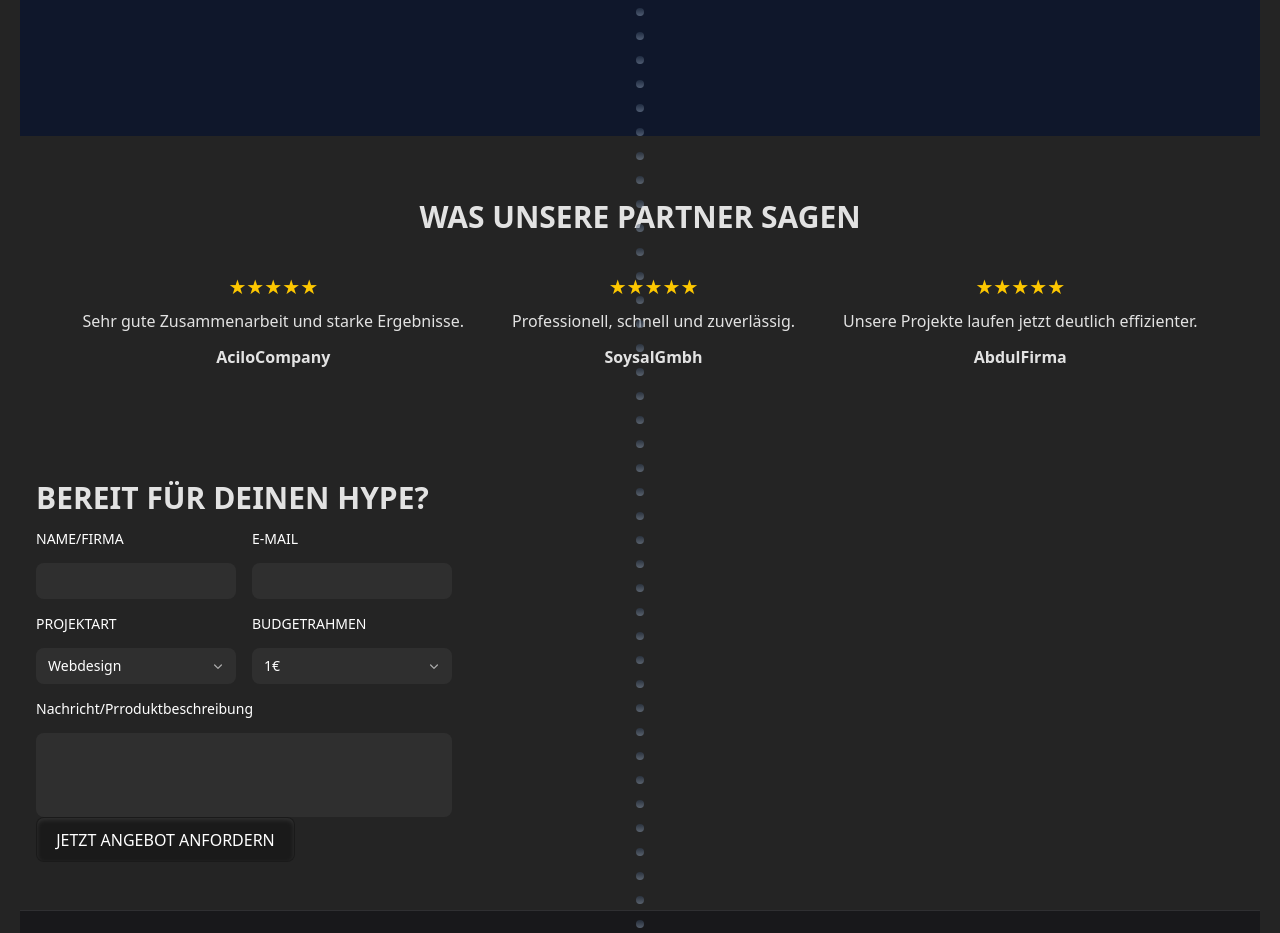
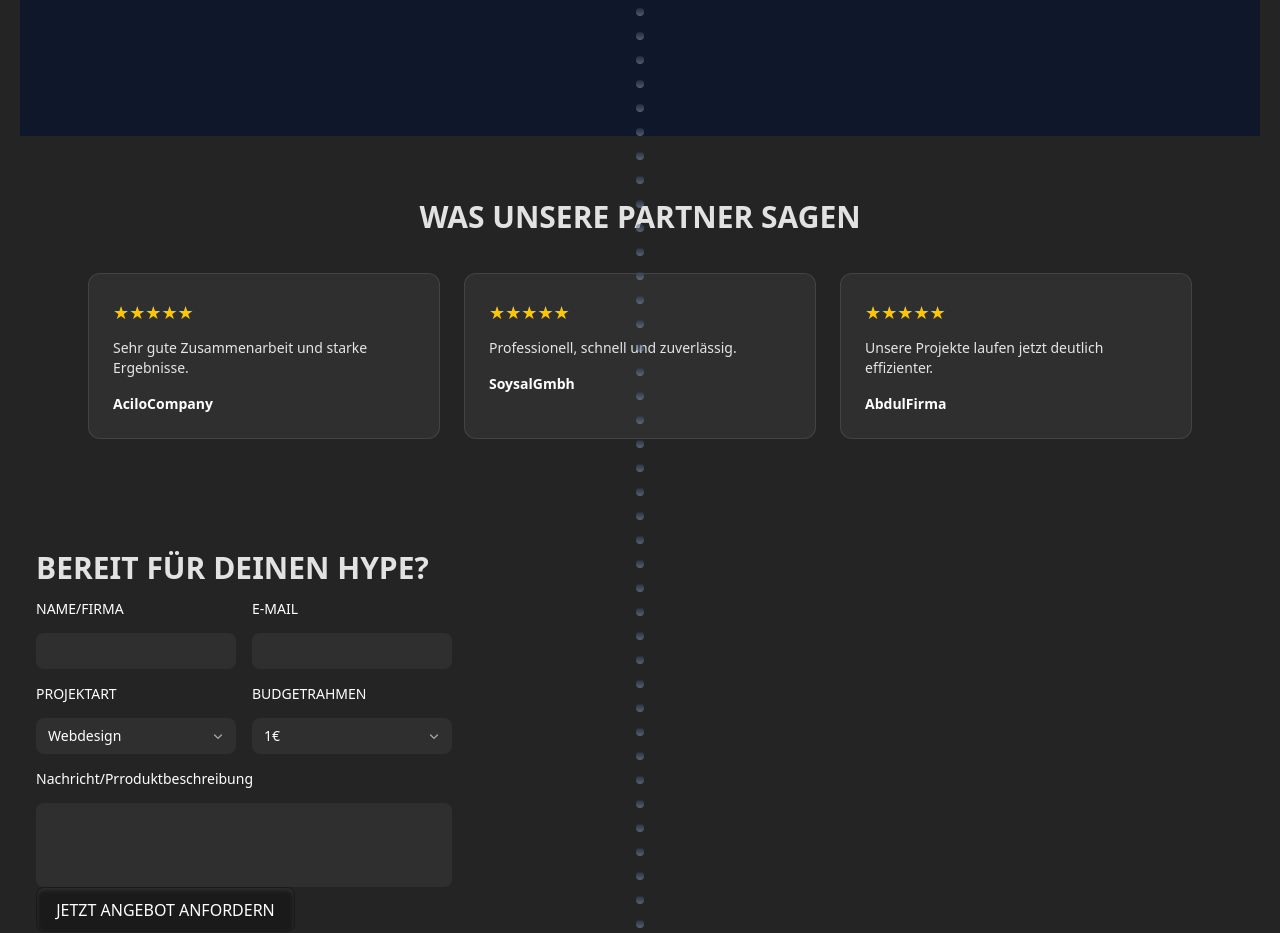
Before and after one commit to agwadabe/LandingPage-HYPE-BEYOND, a React (Vite) app in the folder HypeBeyond-LandingPage/: page / in a window 1280 px wide. Shown: the part 1560-2493 px from the top of the page. Built offline with nearby package versions, Linux system fonts and the light colour scheme.

Commit message:
Update UserRating from Acil-Aderbi

```diff
--- a/HypeBeyond-LandingPage/src/components/UserRating.jsx
+++ b/HypeBeyond-LandingPage/src/components/UserRating.jsx
@@ -1,25 +1,25 @@
 const UserRating = () => {
   return (
-    <section className="py-16 text-center">
+    <section className="mx-auto w-full max-w-6xl px-6 py-16 text-center">
       <h2 className="mb-10 text-3xl font-semibold">WAS UNSERE PARTNER SAGEN</h2>
 
-      <div className="flex justify-center gap-12">
-        <div>
-          <p className="text-xl text-yellow-400">★★★★★</p>
-          <p className="mt-2">Sehr gute Zusammenarbeit und starke Ergebnisse.</p>
-          <p className="mt-3 font-semibold">AciloCompany</p>
+      <div className="grid gap-6 md:grid-cols-3">
+        <div className="rounded-xl border border-white/10 bg-white/5 p-6 text-left">
+          <p className="text-lg text-yellow-400">★★★★★</p>
+          <p className="mt-3 text-sm text-neutral-200">Sehr gute Zusammenarbeit und starke Ergebnisse.</p>
+          <p className="mt-4 text-sm font-semibold text-white">AciloCompany</p>
         </div>
 
-        <div>
-          <p className="text-xl text-yellow-400">★★★★★</p>
-          <p className="mt-2">Professionell, schnell und zuverlässig.</p>
-          <p className="mt-3 font-semibold">SoysalGmbh</p>
+        <div className="rounded-xl border border-white/10 bg-white/5 p-6 text-left">
+          <p className="text-lg text-yellow-400">★★★★★</p>
+          <p className="mt-3 text-sm text-neutral-200">Professionell, schnell und zuverlässig.</p>
+          <p className="mt-4 text-sm font-semibold text-white">SoysalGmbh</p>
         </div>
 
-        <div>
-          <p className="text-xl text-yellow-400">★★★★★</p>
-          <p className="mt-2">Unsere Projekte laufen jetzt deutlich effizienter.</p>
-          <p className="mt-3 font-semibold">AbdulFirma</p>
+        <div className="rounded-xl border border-white/10 bg-white/5 p-6 text-left">
+          <p className="text-lg text-yellow-400">★★★★★</p>
+          <p className="mt-3 text-sm text-neutral-200">Unsere Projekte laufen jetzt deutlich effizienter.</p>
+          <p className="mt-4 text-sm font-semibold text-white">AbdulFirma</p>
         </div>
       </div>
     </section>
```
